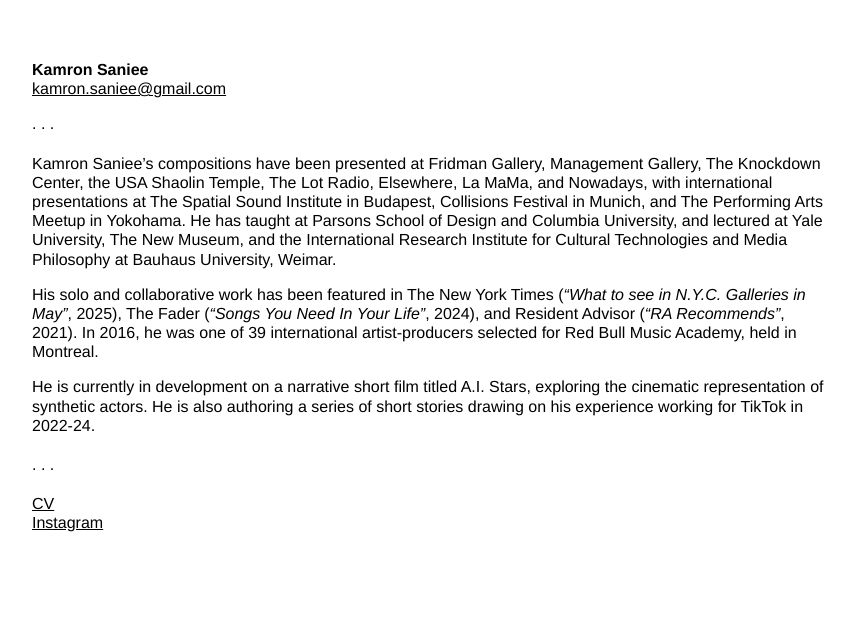
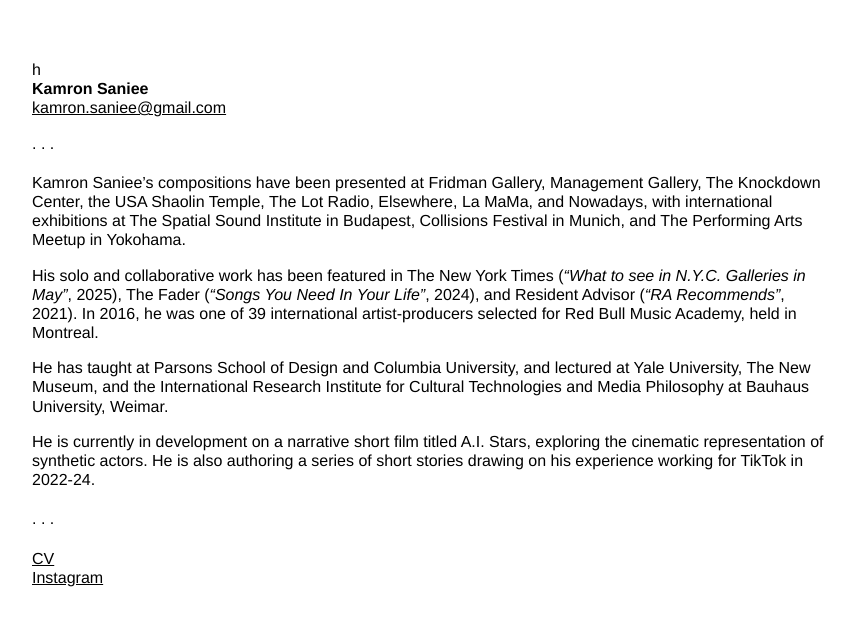
Before and after one commit to kam-i/kamronsaniee-site, a plain HTML site: page index.html in a window 1280 px wide. Shown: the whole page, without its empty margins (208-1063 px from the left). Drawn offline with Linux system fonts and the light colour scheme.

Commit message:
Revise text and add teaching experience paragraph
Updated the text to replace 'presentations' with 'exhibitions' and added a new paragraph about teaching experience.

```diff
--- a/index.html
+++ b/index.html
@@ -1,4 +1,4 @@
-<!DOCTYPE html>
+h<!DOCTYPE html>
 <html lang="en">
 <head>
     <meta charset="UTF-8">
@@ -30,9 +30,11 @@
 
     <section id="info">
 
-    <p>Kamron Saniee’s compositions have been presented at Fridman Gallery, Management Gallery, The Knockdown Center, the USA Shaolin Temple, The Lot Radio, Elsewhere, La MaMa, and Nowadays, with international presentations at The Spatial Sound Institute in Budapest, Collisions Festival in Munich, and The Performing Arts Meetup in Yokohama. He has taught at Parsons School of Design and Columbia University, and lectured at Yale University, The New Museum, and the International Research Institute for Cultural Technologies and Media Philosophy at Bauhaus University, Weimar.</p>
+    <p>Kamron Saniee’s compositions have been presented at Fridman Gallery, Management Gallery, The Knockdown Center, the USA Shaolin Temple, The Lot Radio, Elsewhere, La MaMa, and Nowadays, with international exhibitions at The Spatial Sound Institute in Budapest, Collisions Festival in Munich, and The Performing Arts Meetup in Yokohama. </p>
 
     <p>His solo and collaborative work has been featured in The New York Times (<i>“What to see in N.Y.C. Galleries in May”</i>, 2025), The Fader (<i>“Songs You Need In Your Life”</i>, 2024), and Resident Advisor (<i>“RA Recommends”</i>, 2021). In 2016, he was one of 39 international artist-producers selected for Red Bull Music Academy, held in Montreal. </p>
+
+    <p>He has taught at Parsons School of Design and Columbia University, and lectured at Yale University, The New Museum, and the International Research Institute for Cultural Technologies and Media Philosophy at Bauhaus University, Weimar.</p>
 
     <p>He is currently in development on a narrative short film titled A.I. Stars, exploring the cinematic representation of synthetic actors. He is also authoring a series of short stories drawing on his experience working for TikTok in 2022-24.</p>
 
```
